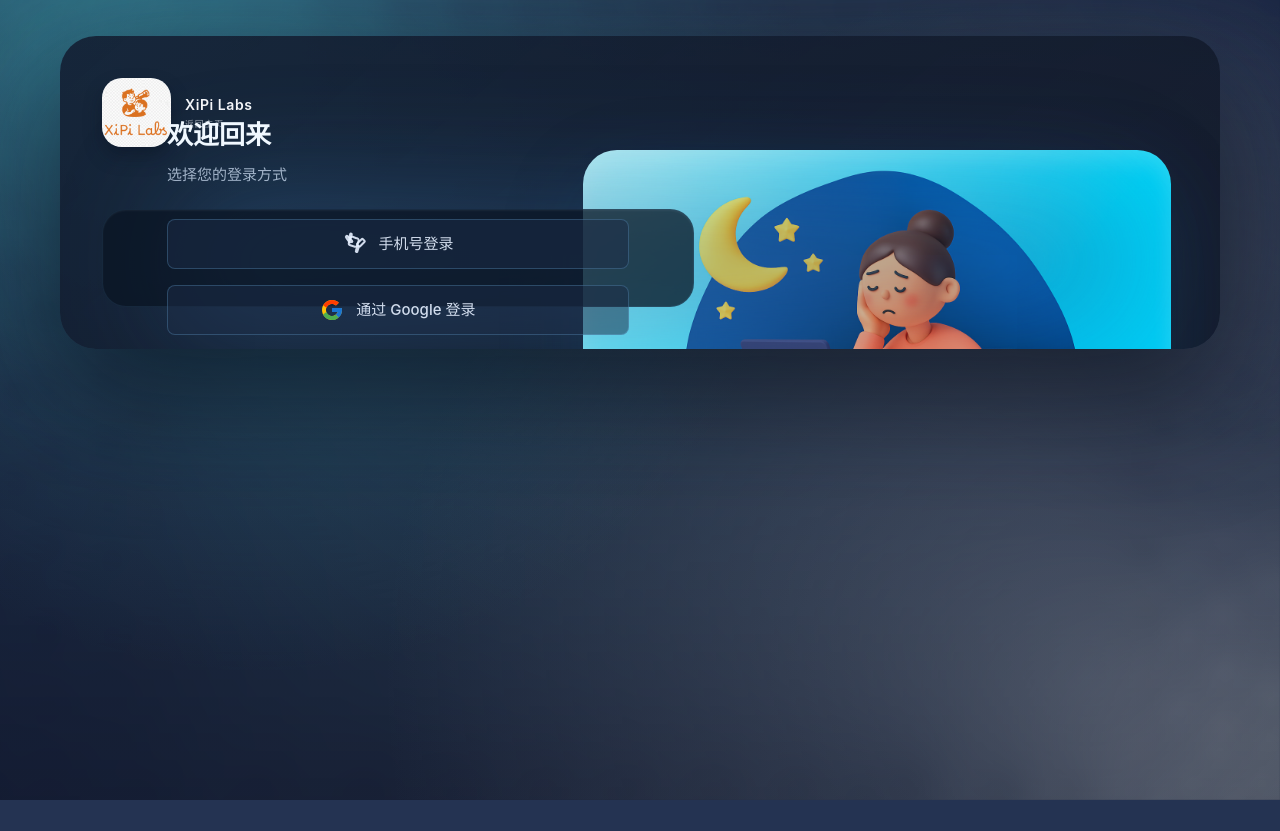
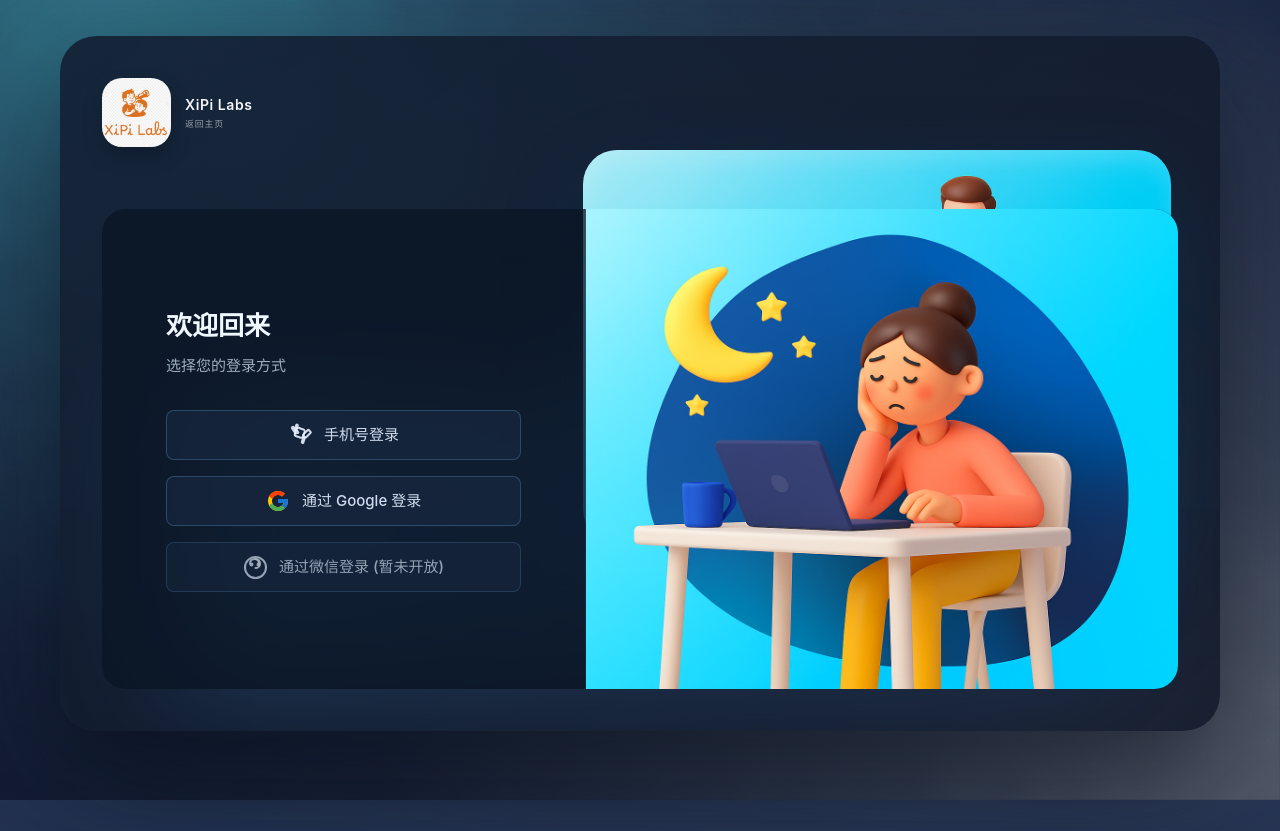
Before and after one commit to chenjiangbo/XiPiLabs-web, a Next.js app: page /login in a window 1280 px wide. Before the commit the page ends 800 px from the top, so only its background shows below. Built offline with nearby package versions, Linux system fonts and the light colour scheme.

Commit message:
fix(ui): final robust layout fixes for login and hero pages

```diff
--- a/src/app/globals.css
+++ b/src/app/globals.css
@@ -1147,6 +1147,7 @@ main {
 .showcase__menu > * {
   display: inline-flex;
   align-items: center;
+  vertical-align: middle; /* Enforce vertical alignment */
 }
 
 .showcase__auth-links {
@@ -1154,6 +1155,8 @@ main {
   align-items: center;
   gap: 8px;
   margin-left: auto; /* Pushes auth links to the right */
+  position: relative;
+  top: -4px; /* Nudge into perfect alignment */
 }
 
 .auth-link-placeholder {
@@ -1206,7 +1209,6 @@ main {
   letter-spacing: 0.1em;
   color: rgba(235, 241, 248, 0.78);
   font-weight: normal;
-  padding-bottom: 8px; /* Match padding of a tags */
 }
 
 .auth-icon-button {
@@ -1238,6 +1240,7 @@ main {
   height: 16px;
 }
 
+/* === Login Page & Form Styles (Robust Flexbox Implementation) === */
 @keyframes fadeInUp {
   from {
     opacity: 0;
@@ -1253,23 +1256,28 @@ main {
   position: relative;
   z-index: 1;
   margin-top: clamp(24px, 3.2vw, 48px);
-  /* Let height be natural */
-  display: grid;
-  grid-template-columns: minmax(0, 55%) minmax(0, 45%); /* Left form, right image space */
+  display: flex;
+  align-items: stretch;
   width: 100%;
+  min-height: 480px;
   animation: fadeInUp 0.6s cubic-bezier(0.25, 1, 0.5, 1) forwards;
+  background: rgba(10, 20, 35, 0.75); /* Apply background to the container */
+  border-radius: 24px;
+  overflow: hidden;
 }
 
-.login-form-area {
-  grid-column: 1 / 2; /* Place in the first column */
-  position: relative; /* New positioning context */
+.login-form-wrapper {
+  flex: 0 0 45%;
+  padding: clamp(32px, 4vw, 48px);
+  position: relative; /* For the absolute positioned views inside */
+  overflow: hidden; /* Hide the overflowing slider views */
+  border-right: 1px solid rgba(118, 186, 241, 0.1);
+}
 
-  /* Re-apply inner card style */
-  background: rgba(10, 20, 35, 0.75);
-  border-radius: 24px;
-  border: 1px solid rgba(118, 186, 241, 0.1);
-  box-shadow: inset 0 1px 2px rgba(255, 255, 255, 0.05);
-  padding: clamp(32px, 4vw, 48px);
+.login-image-wrapper {
+  flex: 1 1 55%;
+  background-size: cover;
+  background-position: center;
 }
 
 .login-view {
@@ -1418,3 +1426,14 @@ main {
   text-align: center;
   margin-top: 16px;
 }
+
+@media (max-width: 880px) {
+  .login-image-wrapper {
+    display: none;
+  }
+  .login-form-wrapper {
+    flex: 0 0 100%;
+    border-radius: 24px; /* Ensure full radius on mobile */
+    border-right: none;
+  }
+}
--- a/src/app/login/page.tsx
+++ b/src/app/login/page.tsx
@@ -21,17 +21,18 @@ const heroImages = [
 ] as const;
 
 export default function LoginPage() {
-  // Randomly select a hero image
+  // Randomly select a hero image for the right-side container
   const heroArt = heroImages[Math.floor(Math.random() * heroImages.length)];
-  const heroCardStyle = {
-    "--hero-art": `url(${heroArt})`,
+  const imageContainerStyle = {
+    backgroundImage: `url(${heroArt})`,
   } as CSSProperties;
 
   return (
     <div className="site-header">
       <div className="showcase">
         <div className="showcase__glow" />
-        <div className="showcase__card" style={heroCardStyle}>
+        {/* The main card no longer needs the pseudo-element style */}
+        <div className="showcase__card">
           {/* Simplified nav for login page */}
           <div className="showcase__nav">
             <Link href="/" className="showcase__brand">
@@ -52,9 +53,12 @@ export default function LoginPage() {
             </Link>
           </div>
 
-          {/* The main content area is replaced by the LoginForm */}
+          {/* The main content area now uses an explicit flex layout */}
           <div className="login-page-content">
-            <LoginForm />
+            <div className="login-form-wrapper">
+              <LoginForm />
+            </div>
+            <div className="login-image-wrapper" style={imageContainerStyle}></div>
           </div>
         </div>
       </div>
```
